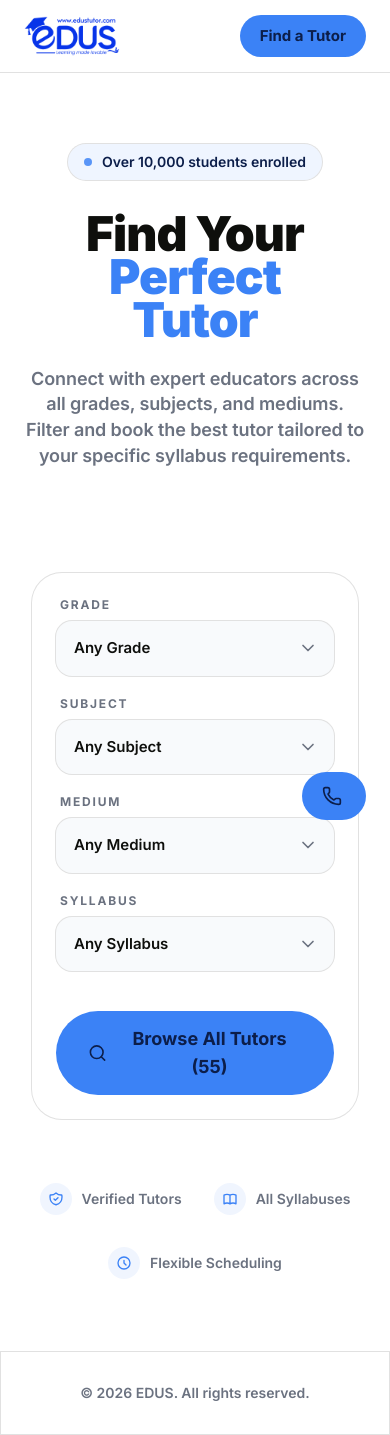
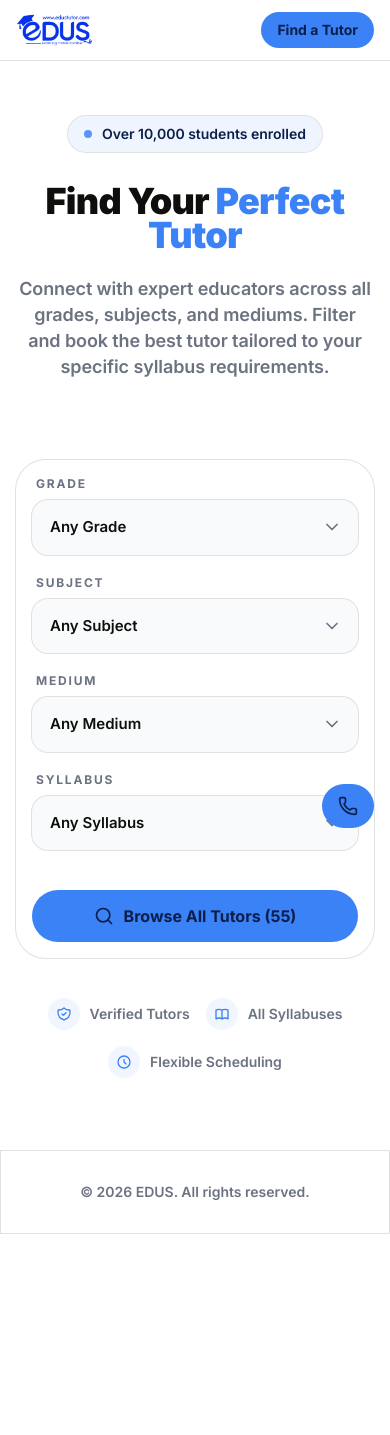
Before and after one commit to edustutor/individualshowcase, a Next.js app: page / in a window 390 px wide. After the commit the page ends 1234 px from the top, so only its background shows below. Built offline with nearby package versions, Linux system fonts and the light colour scheme.

Commit message:
refactor: optimize responsive layout and spacing across search and tutor profile pages

```diff
--- a/src/app/layout.tsx
+++ b/src/app/layout.tsx
@@ -33,19 +33,19 @@ export default function RootLayout({
       <body className="min-h-full flex flex-col bg-white" style={{ fontFamily: "'Inter', system-ui, sans-serif", fontFeatureSettings: '"calt"' }}>
         <header className="w-full z-50 sticky top-0">
           <div className="bg-white" style={{ boxShadow: "rgba(14,15,12,0.12) 0px 0px 0px 1px" }}>
-            <div className="max-w-7xl mx-auto px-6 h-[72px] flex items-center justify-between">
-              <Link href="/" className="flex items-center gap-3 cursor-pointer group">
+            <div className="max-w-7xl mx-auto px-4 sm:px-6 h-[60px] sm:h-[72px] flex items-center justify-between">
+              <Link href="/" className="flex items-center gap-3 cursor-pointer group flex-shrink-0">
                 <Image
                   src="/EDUSLogo .jpg"
                   alt="EDUS Logo"
                   width={130}
                   height={42}
-                  className="object-contain h-10 w-auto transition-transform duration-200 group-hover:scale-105 group-active:scale-95"
+                  className="object-contain h-8 sm:h-10 w-auto transition-transform duration-200 group-hover:scale-105 group-active:scale-95"
                   priority
                 />
               </Link>
 
-              <div className="flex items-center gap-3">
+              <div className="flex items-center gap-2 sm:gap-3">
                 <a
                   href="tel:+94707072072"
                   className="hidden md:flex items-center gap-2 text-[15px] font-semibold text-[#0e0f0c] transition-transform duration-200 hover:scale-105 active:scale-95 cursor-pointer"
@@ -59,7 +59,7 @@ export default function RootLayout({
 
                 <Link
                   href="/"
-                  className="bg-cta text-cta-text px-5 py-2.5 font-bold text-[15px] transition-transform duration-200 hover:scale-105 active:scale-95 cursor-pointer"
+                  className="bg-cta text-cta-text px-4 py-2 sm:px-5 sm:py-2.5 font-bold text-sm sm:text-[15px] transition-transform duration-200 hover:scale-105 active:scale-95 cursor-pointer"
                   style={{ borderRadius: "9999px", fontFeatureSettings: '"calt"' }}
                 >
                   Find a Tutor
--- a/src/app/page.tsx
+++ b/src/app/page.tsx
@@ -4,9 +4,9 @@ export default function Home() {
   return (
     <div className="min-h-screen flex flex-col bg-white relative overflow-hidden" style={{ fontFeatureSettings: '"calt"' }}>
       {/* Main Content */}
-      <main className="flex-grow flex flex-col items-center justify-center p-6 sm:p-12 z-10 w-full max-w-7xl mx-auto">
+      <main className="flex-grow flex flex-col items-center justify-center px-4 py-6 sm:p-12 z-10 w-full max-w-7xl mx-auto">
 
-        <div className="flex flex-col items-center text-center max-w-4xl mb-16 mt-12 md:mt-20">
+        <div className="flex flex-col items-center text-center max-w-4xl mb-10 sm:mb-16 mt-8 md:mt-20">
           {/* Badge — pill style */}
           <div
             className="inline-flex items-center px-4 py-2 mb-8 text-sm font-semibold text-cta-text"
@@ -25,9 +25,9 @@ export default function Home() {
           <h1
             className="text-[#0e0f0c] mb-6"
             style={{
-              fontSize: "clamp(3rem, 8vw, 5.5rem)",
+              fontSize: "clamp(2.25rem, 8vw, 5.5rem)",
               fontWeight: 900,
-              lineHeight: 0.9,
+              lineHeight: 0.95,
               letterSpacing: "-0.02em",
               fontFeatureSettings: '"calt"',
             }}
@@ -53,12 +53,12 @@ export default function Home() {
           </p>
         </div>
 
-        <div className="w-full mb-16 px-2 sm:px-0">
+        <div className="w-full mb-10 sm:mb-16 px-0 sm:px-0">
           <FilterForm />
         </div>
 
         {/* Trust indicators */}
-        <div className="flex flex-wrap justify-center gap-8 mb-12">
+        <div className="flex flex-wrap justify-center gap-4 sm:gap-8 mb-12">
           {[
             { label: "Verified Tutors", icon: "shield" },
             { label: "All Syllabuses", icon: "book" },
--- a/src/app/search/page.tsx
+++ b/src/app/search/page.tsx
@@ -121,7 +121,7 @@ function SearchContent() {
           <h1
             className="text-[#0e0f0c]"
             style={{
-              fontSize: "clamp(2.5rem, 5vw, 4rem)",
+              fontSize: "clamp(2rem, 5vw, 4rem)",
               fontWeight: 900,
               lineHeight: 0.9,
               letterSpacing: "-0.02em",
@@ -193,7 +193,7 @@ function SearchContent() {
 
 export default function SearchPage() {
   return (
-    <main className="min-h-screen bg-white relative pt-8 pb-12 px-6 sm:px-12 lg:px-24">
+    <main className="min-h-screen bg-white relative pt-6 sm:pt-8 pb-12 px-4 sm:px-12 lg:px-24">
       <Suspense fallback={<div className="flex justify-center py-40"><Loader2 className="w-12 h-12 animate-spin text-cta" /></div>}>
         <SearchContent />
       </Suspense>
--- a/src/components/FilterForm.tsx
+++ b/src/components/FilterForm.tsx
@@ -226,7 +226,7 @@ export default function FilterForm() {
       initial={{ opacity: 0, y: 20 }}
       animate={{ opacity: 1, y: 0 }}
       transition={{ duration: 0.5 }}
-      className="bg-white p-6 md:p-10 w-full max-w-[70rem] mx-auto"
+      className="bg-white p-4 sm:p-6 md:p-10 w-full max-w-[70rem] mx-auto"
       style={{
         borderRadius: "30px",
         boxShadow:
@@ -345,9 +345,9 @@ export default function FilterForm() {
         <div className="flex justify-center mt-2">
           <button
             type="submit"
-            className="flex items-center gap-2.5 bg-cta text-cta-text font-bold text-lg cursor-pointer"
+            className="flex items-center gap-2.5 bg-cta text-cta-text font-bold text-base sm:text-lg cursor-pointer w-full sm:w-auto justify-center"
             style={{
-              padding: "14px 32px",
+              padding: "14px 24px",
               borderRadius: "9999px",
               fontFeatureSettings: '"calt"',
               transition: "transform 200ms ease",
--- a/src/components/FloatingCallButton.tsx
+++ b/src/components/FloatingCallButton.tsx
@@ -7,7 +7,7 @@ export default function FloatingCallButton() {
     <a
       href="tel:+94707072072"
       aria-label="Call EDUS now"
-      className="fixed bottom-6 right-6 z-50 flex items-center gap-2.5 bg-cta text-cta-text pl-5 pr-6 py-3.5 cursor-pointer group md:bottom-8 md:right-8"
+      className="fixed bottom-4 right-4 z-50 flex items-center gap-2 sm:gap-2.5 bg-cta text-cta-text pl-4 pr-4 sm:pl-5 sm:pr-6 py-3 sm:py-3.5 cursor-pointer group md:bottom-8 md:right-8"
       style={{
         borderRadius: "9999px",
         transition: "transform 200ms ease",
--- a/src/components/TutorCard.tsx
+++ b/src/components/TutorCard.tsx
@@ -36,7 +36,7 @@ export default function TutorCard({ tutor, selectedClassType }: { readonly tutor
         {/* Top accent */}
         <div className="h-1 w-full bg-cta" />
 
-        <div className="p-7 flex flex-col items-center relative z-10">
+        <div className="p-5 sm:p-7 flex flex-col items-center relative z-10">
           {/* Rating badge */}
           <div
             className="absolute top-5 right-5 flex items-center gap-1.5 px-3 py-1.5 text-xs font-bold"
@@ -53,7 +53,7 @@ export default function TutorCard({ tutor, selectedClassType }: { readonly tutor
 
           {/* Avatar */}
           <div
-            className="w-24 h-24 overflow-hidden mb-5 relative"
+            className="w-20 h-20 sm:w-24 sm:h-24 overflow-hidden mb-5 relative"
             style={{
               borderRadius: "9999px",
               boxShadow: "rgba(14,15,12,0.12) 0px 0px 0px 3px",
@@ -95,7 +95,7 @@ export default function TutorCard({ tutor, selectedClassType }: { readonly tutor
           </p>
         </div>
 
-        <div className="px-7 pb-7 flex-grow flex flex-col justify-end gap-4">
+        <div className="px-5 pb-5 sm:px-7 sm:pb-7 flex-grow flex flex-col justify-end gap-4">
           {/* Subjects */}
           <div
             className="p-4"
```
Also changed, not shown: src/app/tutor/[id]/page.tsx (+32 -32 lines).
